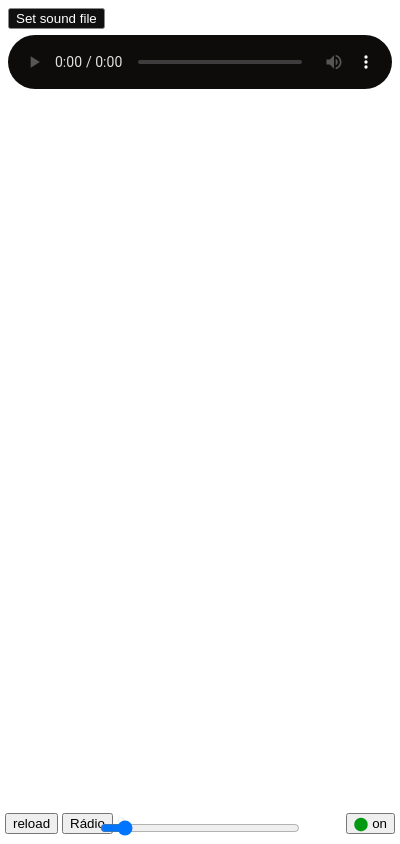
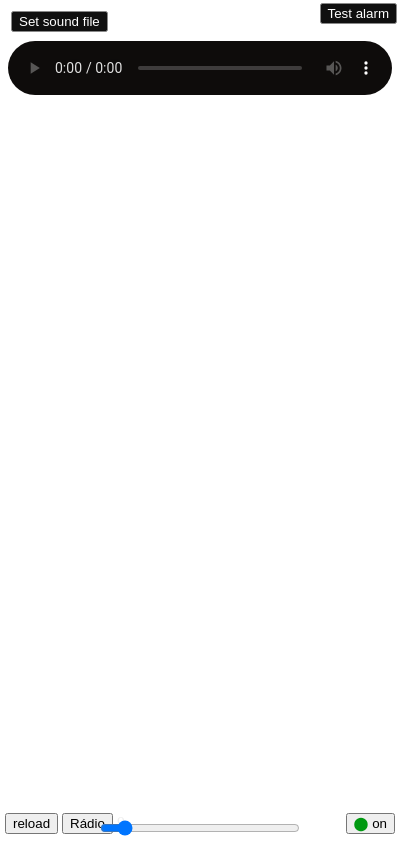
Before and after one commit to leonelsr/despertador3, an Electron app: page index.html in a window 400 px wide. Drawn offline with nearby package versions, Linux system fonts and the light colour scheme; no server answers.

Commit message:
Test button

```diff
--- a/index.html
+++ b/index.html
@@ -58,7 +58,19 @@
                 color: #eee;
             }
             #setSoundFile {
+                /*
+                position: absolute;
+                top: 3px;
+                left: 3px;
+                */
+                margin: 3px;
                 filter: invert(1);
+            }
+            #testBtn {
+                position: absolute;
+                filter: invert(1);
+                top: 3px;
+                right: 3px;
             }
         </style>
 
@@ -66,6 +78,7 @@
     <body class="hover">
         <!-- <input id="soundfile" type="file" accept="audio/*,video/*" onchange="document.getElementById('alarmAudio').src = this.files[0].path"> -->
         <button id="setSoundFile" onclick="doSetSound()">Set sound file</button>
+        <button id="testBtn" onclick="playFadeIn()">Test alarm</button>
 
         <audio id="alarmAudio" controls src="" style="width: 100%; height: 60px;"></audio>
         <button id="snoozeBtn" onclick="doSnooze()" style="display: none; width: 80vw; height: 50vh; margin: auto; font-size: 20vh; font-weight: bold;">Soneca</button>
```
